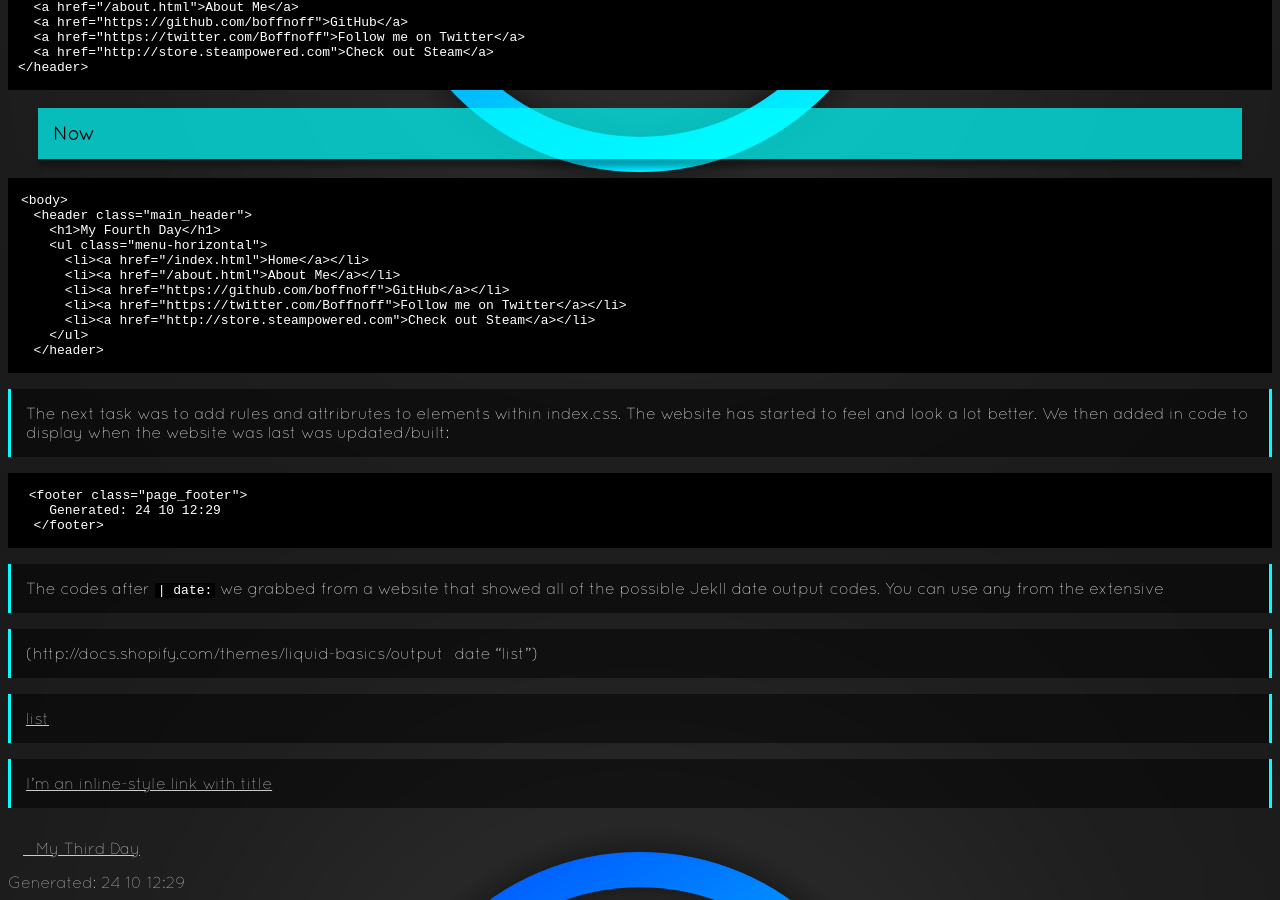
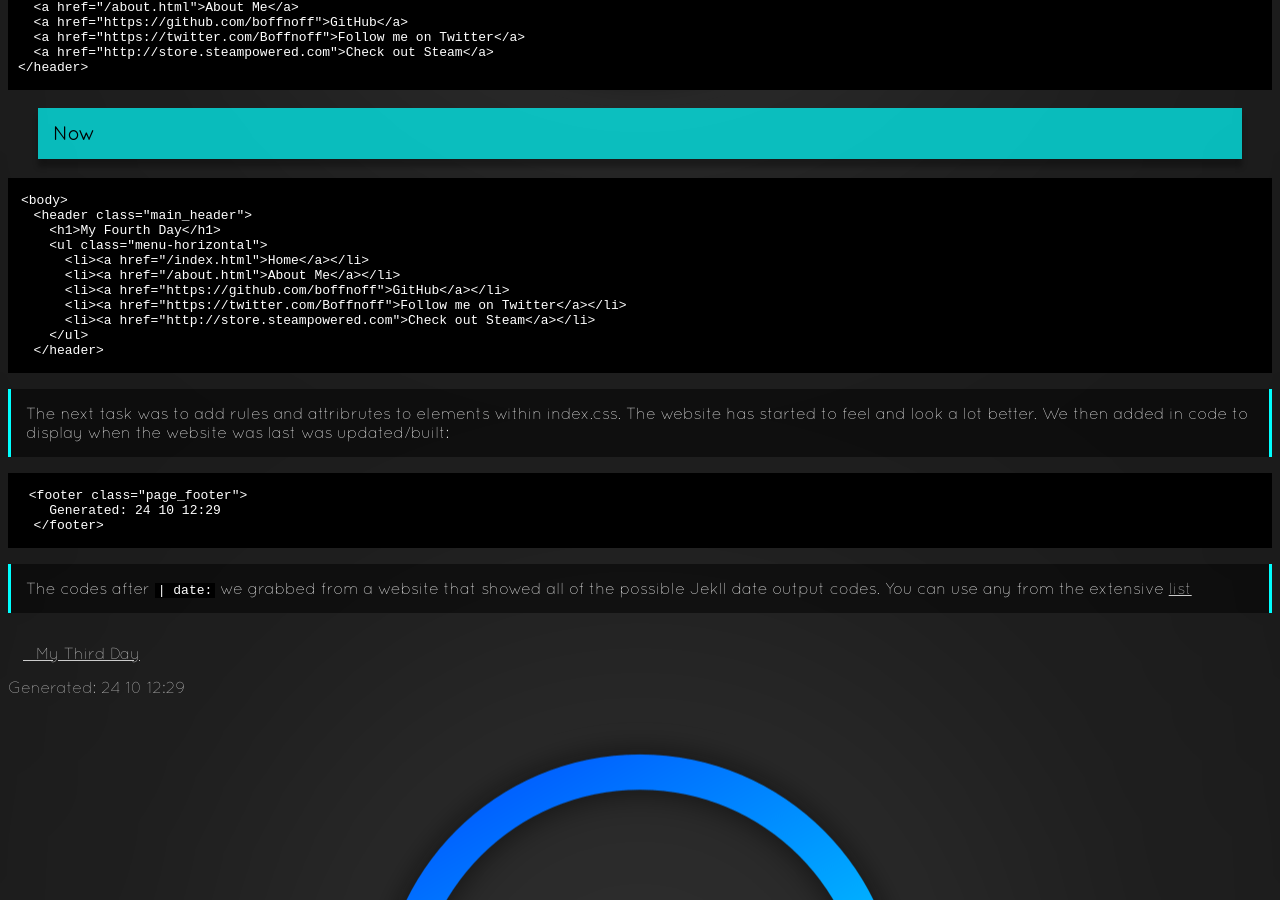
Before and after one commit to boffnoff/boffnoff.github.com, a Jekyll site: the page built from _posts/2013-10-24-fourth-day.md, in a window 1280 px wide and 900 px high, scrolled down 1076 px. Built offline with Jekyll 4.4.1, drawn with Linux system fonts in a browser that asks for light colours.

Commit message:
turns out the link didn't work, it should now

```diff
--- a/_posts/2013-10-24-fourth-day.md
+++ b/_posts/2013-10-24-fourth-day.md
@@ -63,12 +63,4 @@ was updated/built:
         Generated: {{ site.time | date: '%d %m %H:%M' }}
       </footer>
 
-The codes after `| date:` we grabbed from a website that showed all of the possible Jekll date output codes. You can use any from the extensive
-
-(http://docs.shopify.com/themes/liquid-basics/output#date "list")
-
-
-<a href="http://docs.shopify.com/themes/liquid-basics/output#date">list</a>
-
-
-  [I'm an inline-style link with title](https://www.google.com "Google's Homepage")
+The codes after `| date:` we grabbed from a website that showed all of the possible Jekll date output codes. You can use any from the extensive [list](http://docs.shopify.com/themes/liquid-basics/output#date)
```
